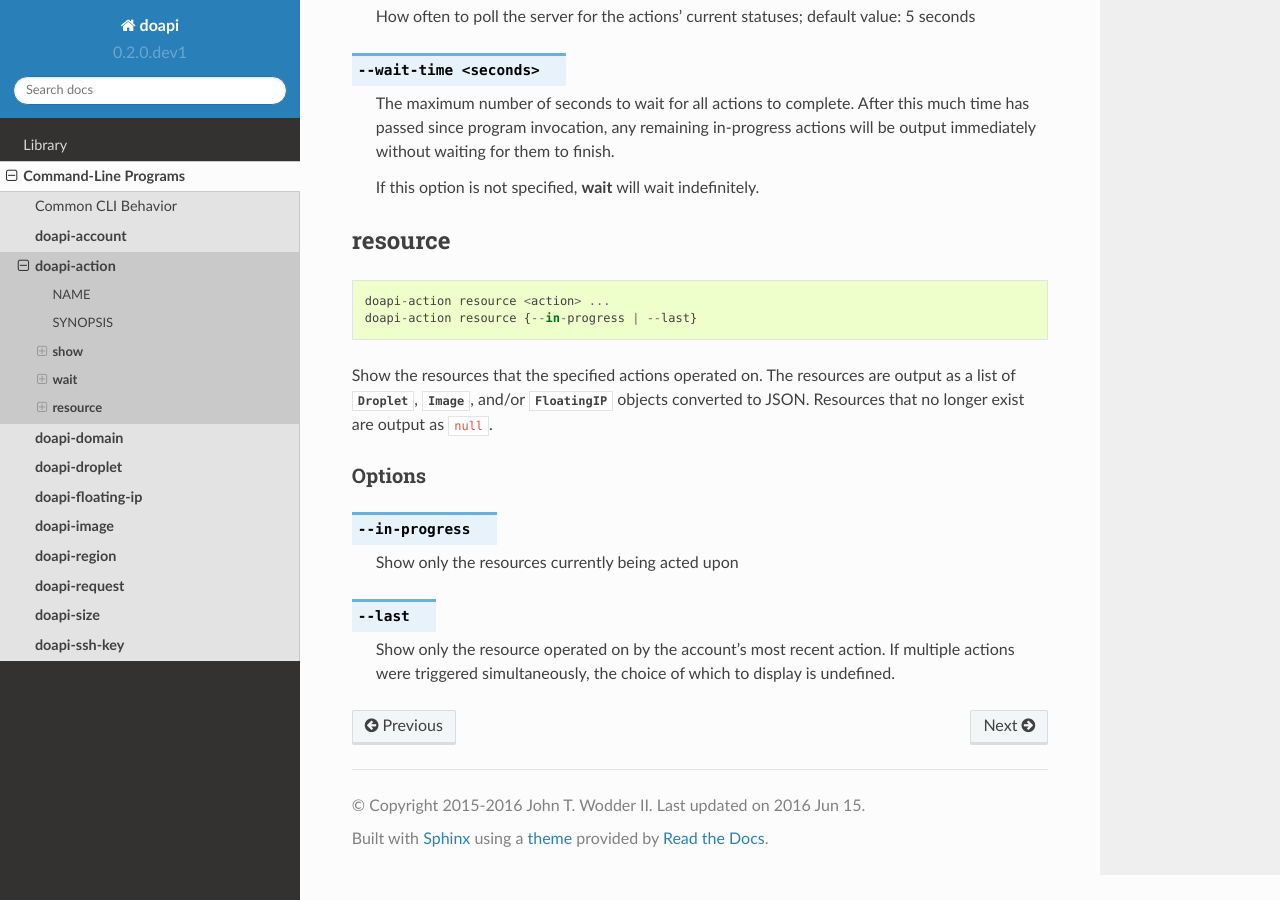
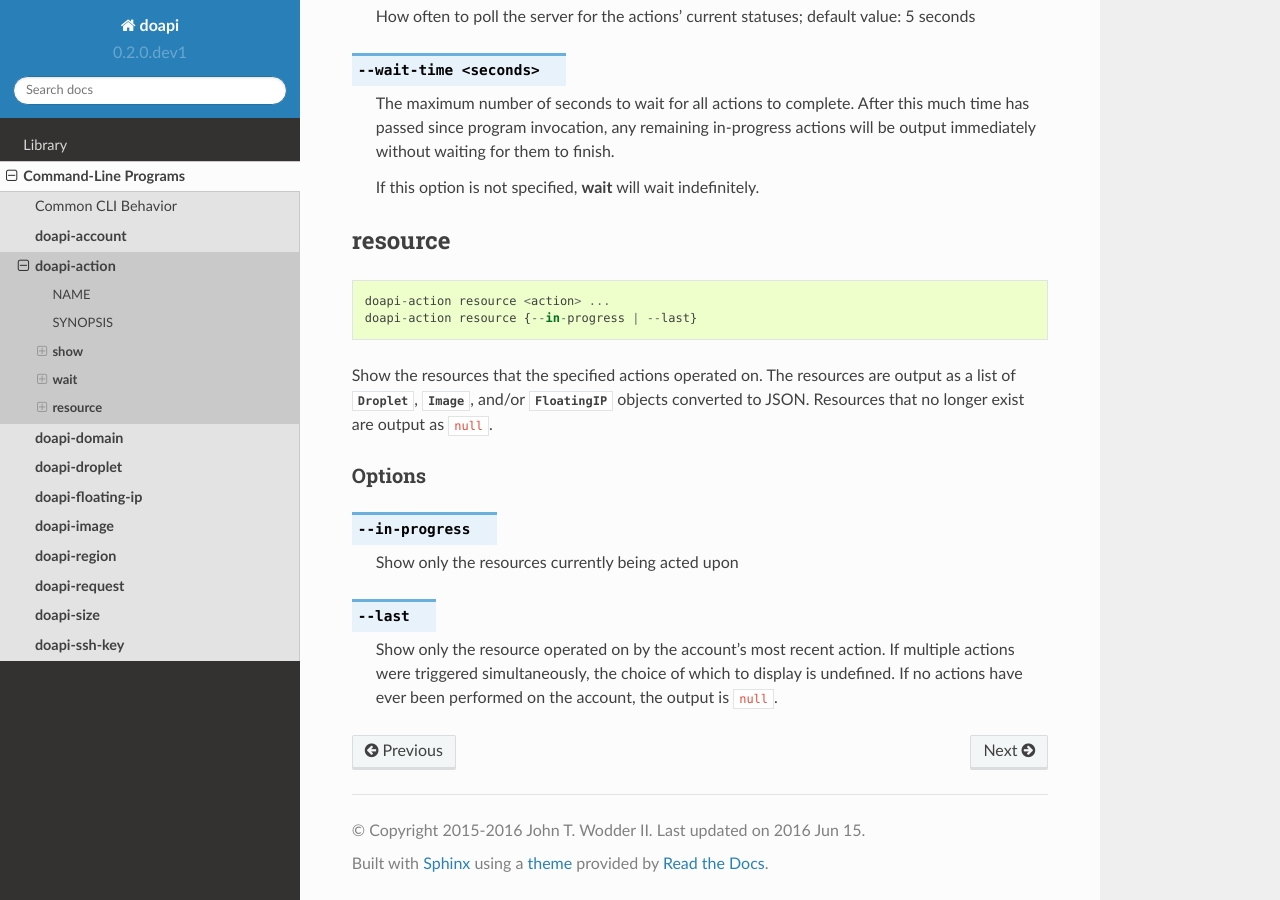
Before and after one commit to jwodder/doapi, a Sphinx documentation site: the page built from docs/cli/action.rst, in a window 1280 px wide and 900 px high, scrolled down 1314 px. Built offline with Sphinx 7.4.7 and the Read the Docs theme 2.0.0, drawn with Linux system fonts in a browser that asks for light colours.

Commit message:
Handle `--last` when there were never any actions

```diff
--- a/docs/cli/action.rst
+++ b/docs/cli/action.rst
@@ -112,4 +112,5 @@ Options
 
     Show only the resource operated on by the account's most recent action.  If
     multiple actions were triggered simultaneously, the choice of which to
-    display is undefined.
+    display is undefined.  If no actions have ever been performed on the
+    account, the output is ``null``.
--- a/docs/cli/floating_ip.rst
+++ b/docs/cli/floating_ip.rst
@@ -152,7 +152,8 @@ Options
 
     Show only the most recent action on each floating IP instead of a list of
     all actions.  If multiple actions on a single IP were triggered
-    simultaneously, the choice of which to return is undefined.
+    simultaneously, the choice of which to return is undefined.  If no actions
+    were ever performed on a floating IP, show ``null``.
 
 
 :command:`wait`
--- a/docs/cli/image.rst
+++ b/docs/cli/image.rst
@@ -209,7 +209,8 @@ Options
 
     Show only the most recent action on each image instead of a list of all
     actions.  If multiple actions on a single image were triggered
-    simultaneously, the choice of which to return is undefined.
+    simultaneously, the choice of which to return is undefined.  If no actions
+    were ever performed on an image, show ``null``.
 
 
 :command:`wait`
```
Also changed, not shown: 1 other file.
